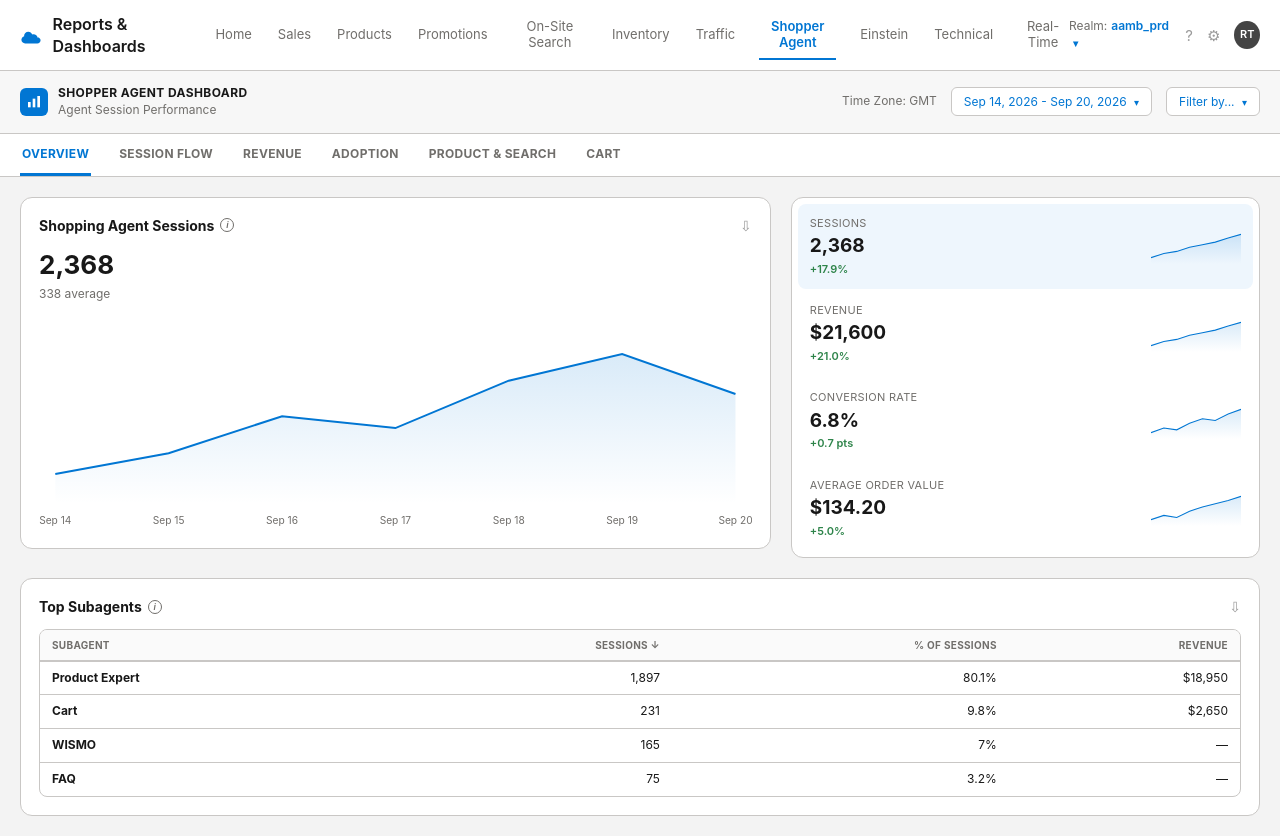
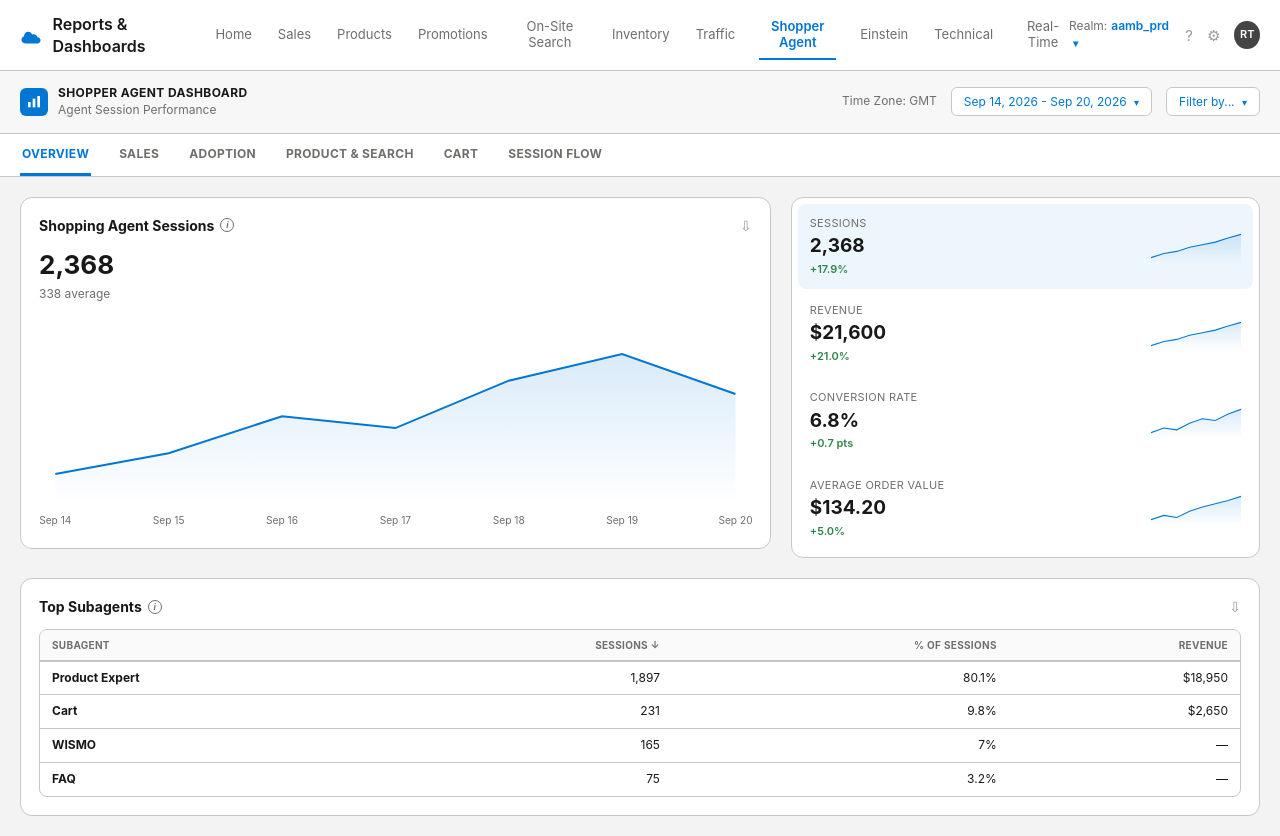
Before and after one commit to 112358218/shopper-agent-analytics, a website: page index.html in a window 1280 px wide. Drawn offline with Linux system fonts and the light colour scheme.

Commit message:
Rename Revenue tab to Sales; move Session Flow to end of sub-tabs

```diff
--- a/index.html
+++ b/index.html
@@ -57,20 +57,20 @@
 
 <nav class="subtab-row">
   <button class="subtab active" data-subtab="overview">Overview</button>
-  <button class="subtab" data-subtab="sessions">Session Flow</button>
-  <button class="subtab" data-subtab="revenue">Revenue</button>
+  <button class="subtab" data-subtab="revenue">Sales</button>
   <button class="subtab" data-subtab="adoption">Adoption</button>
   <button class="subtab" data-subtab="products">Product &amp; Search</button>
   <button class="subtab" data-subtab="cart">Cart</button>
+  <button class="subtab" data-subtab="sessions">Session Flow</button>
 </nav>
 
 <main class="page-content">
   <section class="subtab-panel active" id="panel-overview"></section>
-  <section class="subtab-panel" id="panel-sessions"></section>
   <section class="subtab-panel" id="panel-revenue"></section>
   <section class="subtab-panel" id="panel-adoption"></section>
   <section class="subtab-panel" id="panel-products"></section>
   <section class="subtab-panel" id="panel-cart"></section>
+  <section class="subtab-panel" id="panel-sessions"></section>
 </main>
 
 <script src="data.js"></script>
```
